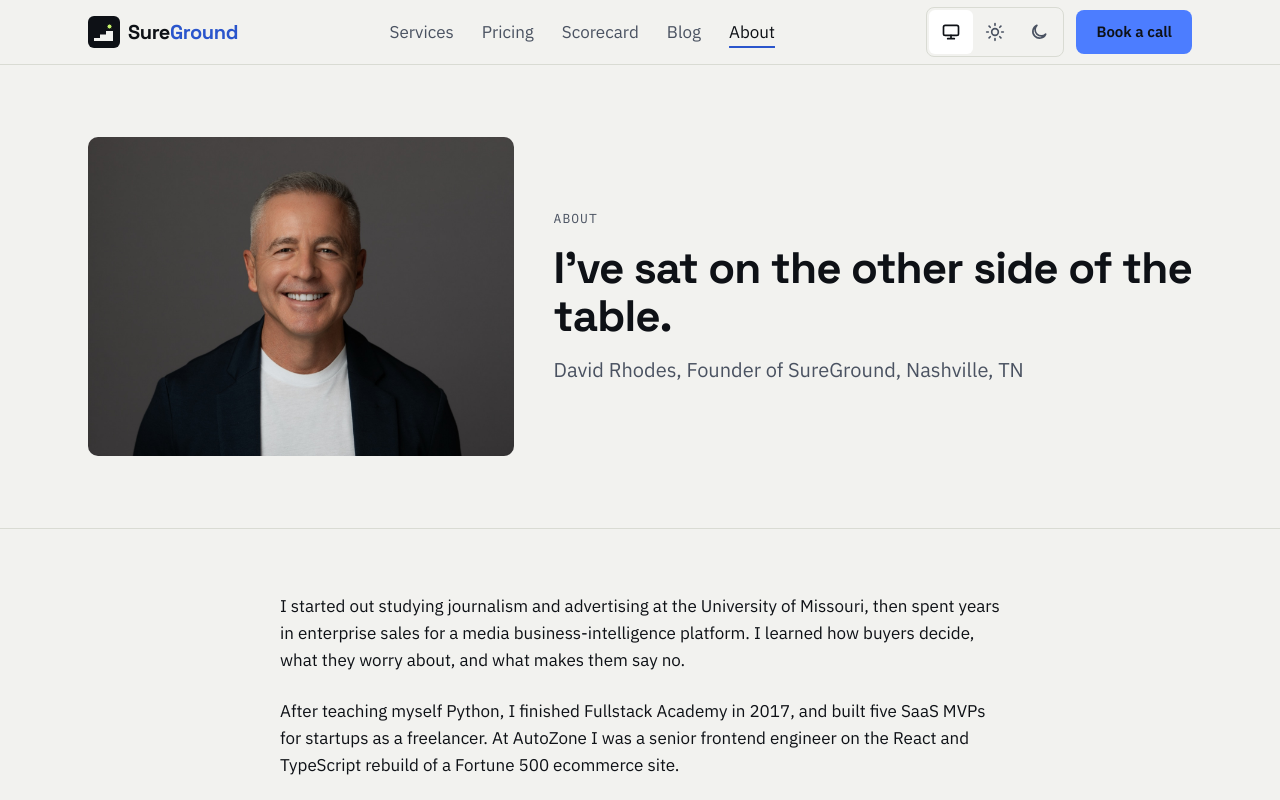
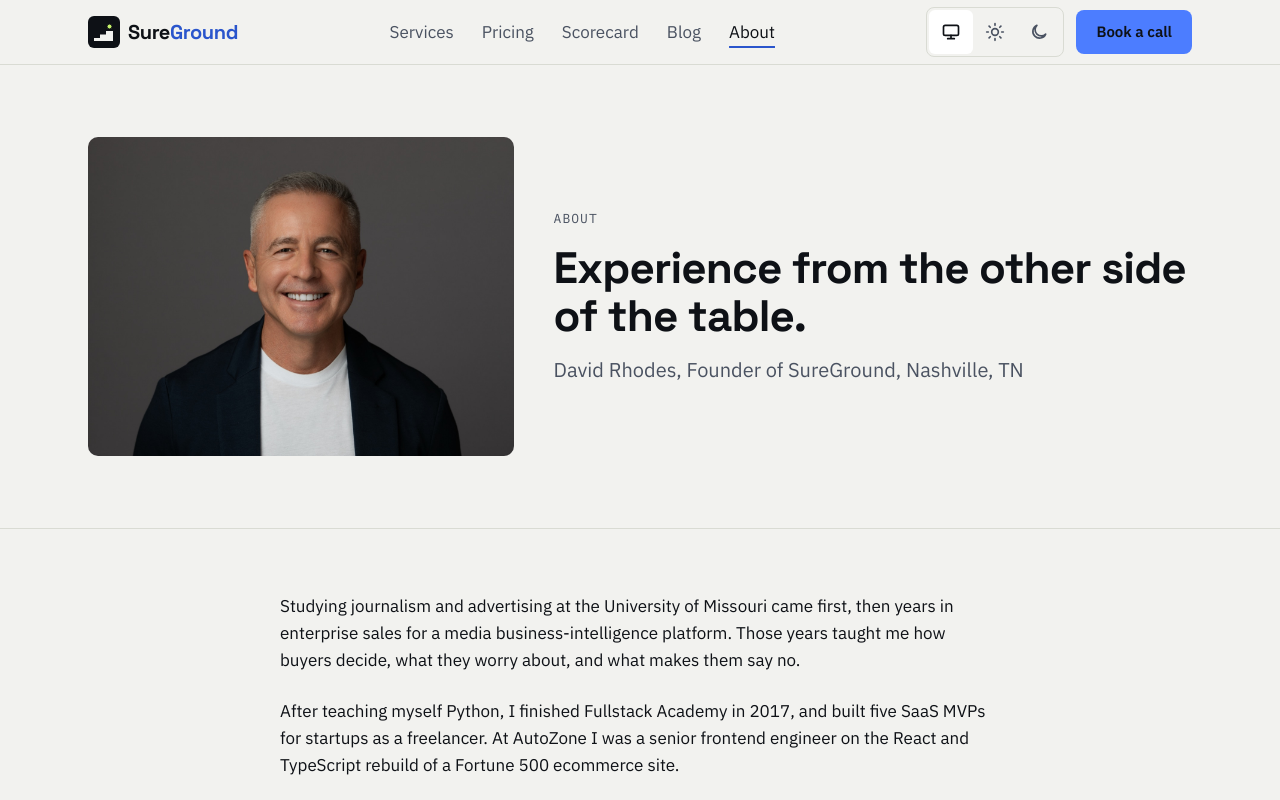
Before and after one commit to dfrho/sureground-tech, a Next.js app: page /about in a window 1280 px wide. Shown: the top 800 px of the page. Built offline with nearby package versions, Linux system fonts and the light colour scheme.

Commit message:
p2: About sentences no longer start with I
Co-Authored-By: Claude Opus 5.5 <noreply@anthropic.com>

```diff
--- a/app/(site)/about/page.tsx
+++ b/app/(site)/about/page.tsx
@@ -42,7 +42,7 @@ export default function AboutPage() {
           <div className="flex flex-col gap-4">
             <p className="font-mono text-label text-muted uppercase">About</p>
             <h1 id="about-title" className="font-display text-h1">
-              I&apos;ve sat on the other side of the table.
+              Experience from the other side of the table.
             </h1>
             <p className="text-h3 font-normal text-muted">
               {facts.name}, {facts.role} of SureGround, {facts.location}
@@ -53,8 +53,8 @@ export default function AboutPage() {
 
       <div className="mx-auto flex max-w-3xl flex-col gap-6 px-4 py-12 sm:px-6 sm:py-16">
         <p>
-          I started out studying journalism and advertising at the {facts.education.school}, then
-          spent years in enterprise sales for {role("sales").employer}. I learned how buyers decide,
+          Studying journalism and advertising at the {facts.education.school} came first, then years
+          in enterprise sales for {role("sales").employer}. Those years taught me how buyers decide,
           what they worry about, and what makes them say no.
         </p>
         <p>
```
